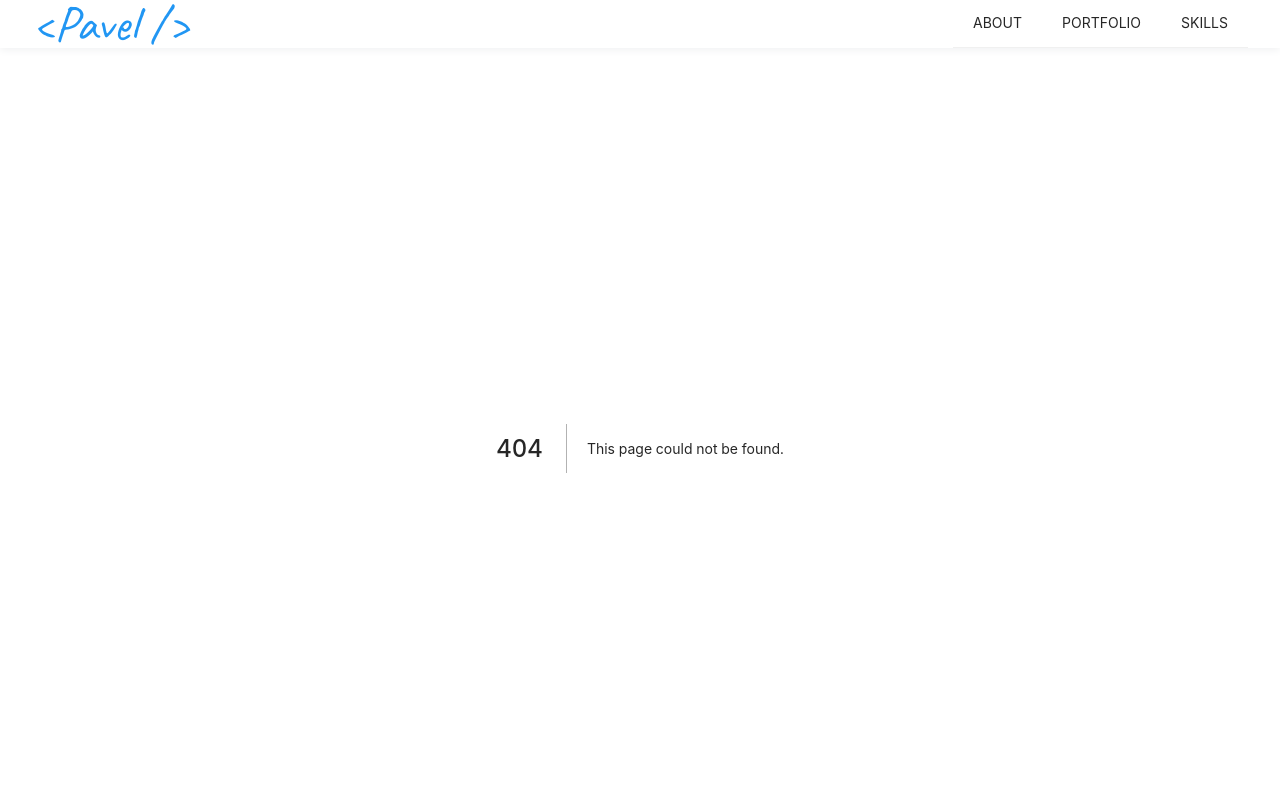
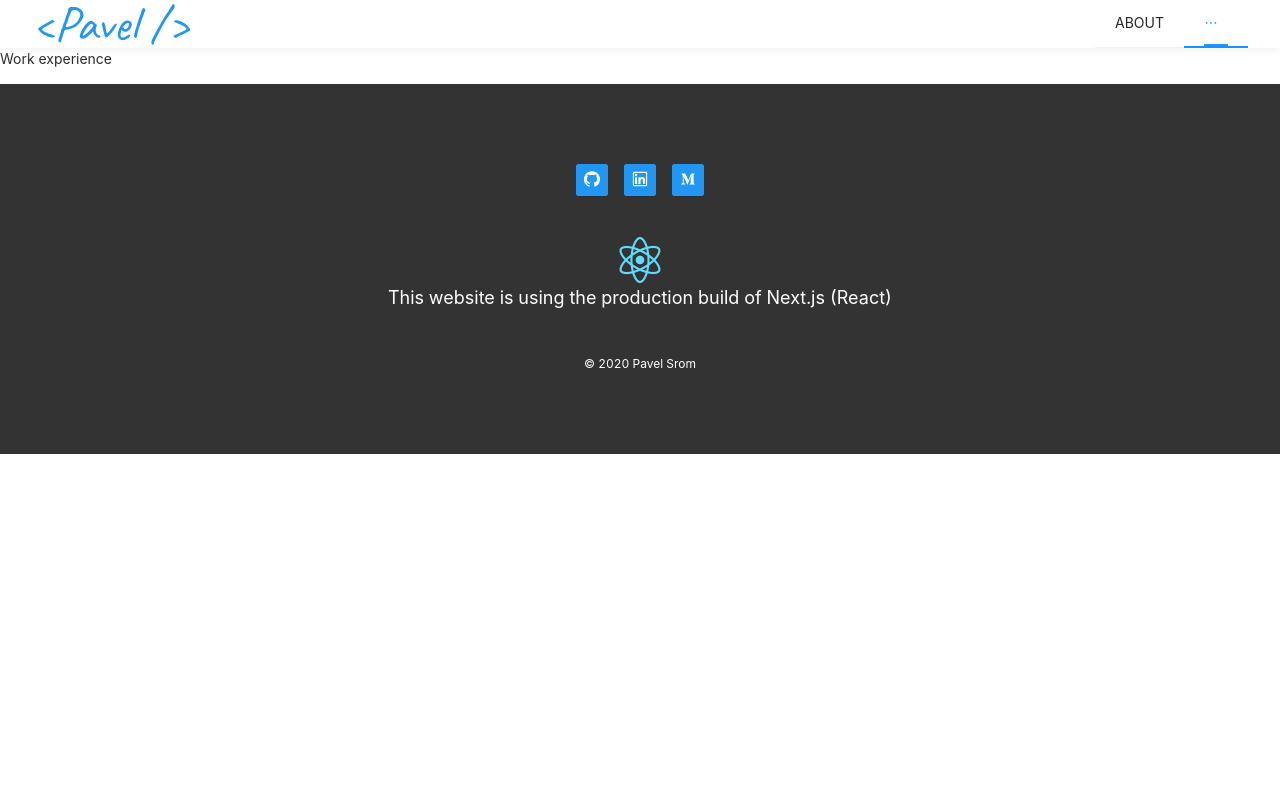
Before and after one commit to PavelSrom/next-typescript-portfolio, a Next.js app: page /work-experience in a window 1280 px wide. Before the commit this address had no page. Shown: the top 800 px of the page. Built offline with nearby package versions, Linux system fonts and the light colour scheme.

Commit message:
feat(pages): add work experience page and adjust header

```diff
--- a/components/header/index.tsx
+++ b/components/header/index.tsx
@@ -46,7 +46,7 @@ const useStyles = makeStyles<Theme>(theme => ({
   },
 }))
 
-const links = ['/about', '/portfolio', '/skills']
+const links: string[] = ['/about', '/work-experience', '/portfolio', '/skills']
 
 const Footer: React.FC = () => {
   const classes = useStyles()
@@ -79,7 +79,7 @@ const Footer: React.FC = () => {
               {links.map(link => (
                 <Menu.Item key={link}>
                   <Link href={link}>
-                    <a href={link}>{link.slice(1).toUpperCase()}</a>
+                    <a href={link}>{link.slice(1).toUpperCase().split('-').join(' ')}</a>
                   </Link>
                 </Menu.Item>
               ))}
@@ -98,8 +98,21 @@ const Footer: React.FC = () => {
             onClose={() => setDrawerOpen(false)}
             title="Menu"
             placement="right"
+            bodyStyle={{ padding: 0 }}
           >
-            <p>Burger menu</p>
+            <Menu
+              mode="inline"
+              selectedKeys={[currentLink]}
+              onClick={e => setCurrentLink(e.key as string)}
+            >
+              {links.map(link => (
+                <Menu.Item key={link} onClick={() => setDrawerOpen(false)}>
+                  <Link href={link}>
+                    <a href={link}>{link.slice(1).toUpperCase().split('-').join(' ')}</a>
+                  </Link>
+                </Menu.Item>
+              ))}
+            </Menu>
           </Drawer>
         </ResponsiveContainer>
 
--- /dev/null
+++ b/pages/work-experience/index.tsx
@@ -0,0 +1,12 @@
+import React from 'react'
+import { NextPage } from 'next'
+
+const WorkExperience: NextPage = () => {
+  return (
+    <>
+      <p>Work experience</p>
+    </>
+  )
+}
+
+export default WorkExperience
```
